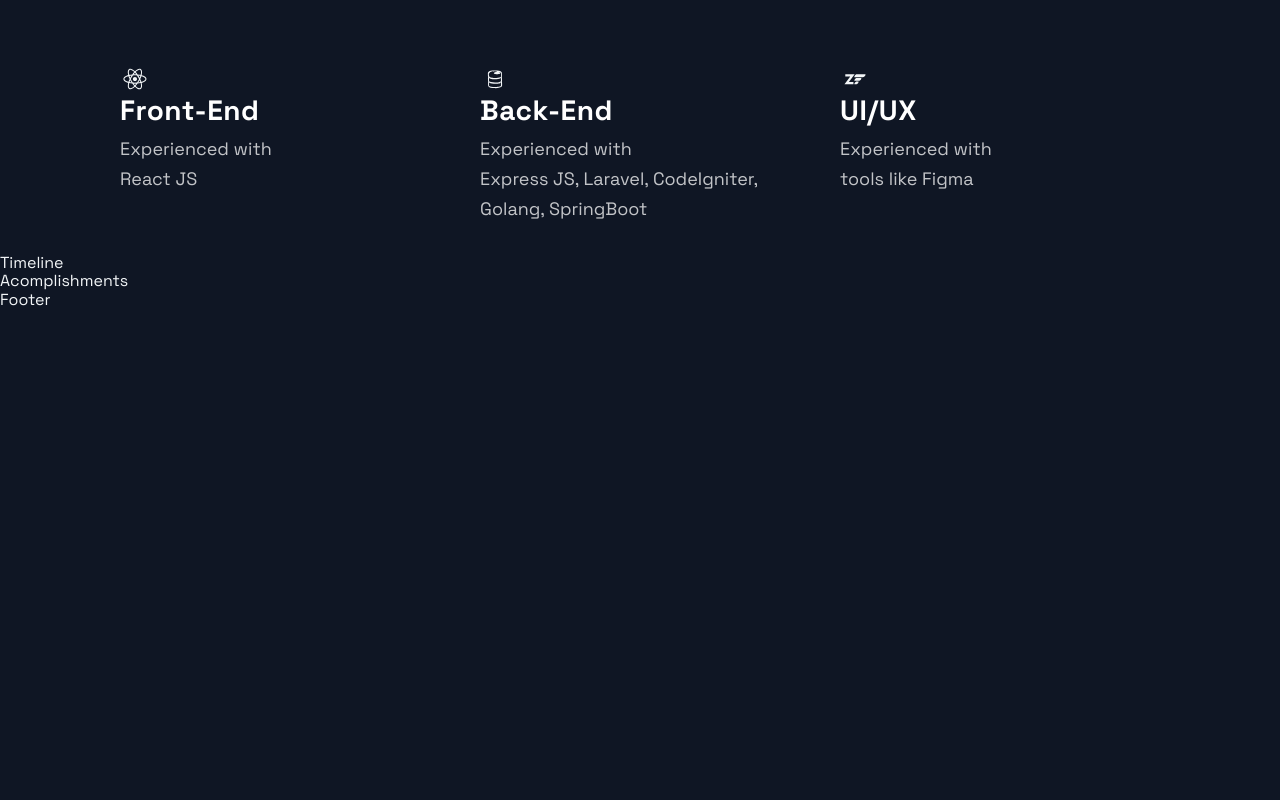
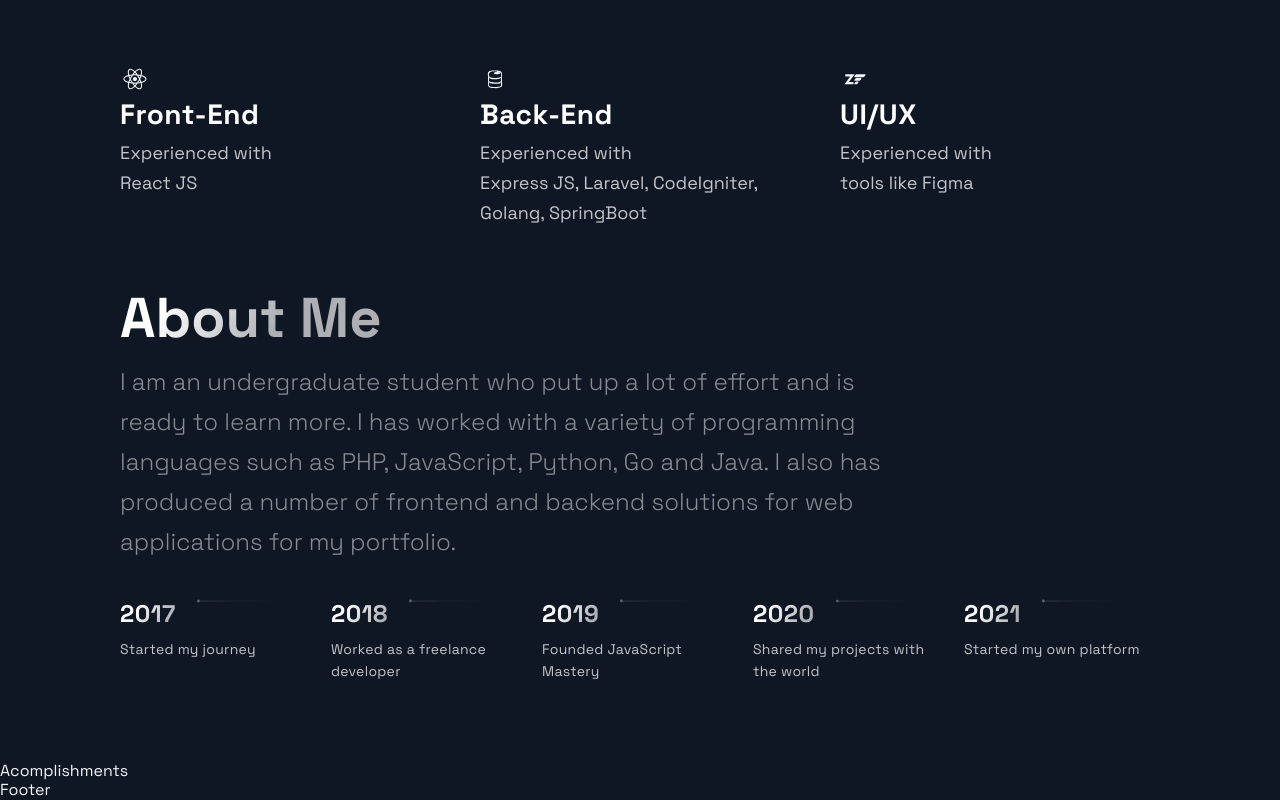
Before and after one commit to aldybw/react-portfolio, a Next.js app: page / in a window 1280 px wide. Shown: the part 2420-3220 px from the top of the page. Before the commit the page ends 2730 px from the top, so only its background shows below. Built offline with nearby package versions, Linux system fonts and the light colour scheme.

Commit message:
added timeline

```diff
--- a/src/components/Technologies/Technologies.js
+++ b/src/components/Technologies/Technologies.js
@@ -26,7 +26,9 @@
     </SectionText>
     <List>
       <ListItem>
-        <DiReact size="3rem" />
+        <picture>
+          <DiReact size="3rem" />
+        </picture>
         <ListContainer>
           <ListTitle>Front-End</ListTitle>
           <ListParagraph>
@@ -36,7 +38,9 @@
         </ListContainer>
       </ListItem>
       <ListItem>
-        <DiFirebase size="3rem" />
+        <picture>
+          <DiFirebase size="3rem" />
+        </picture>
         <ListContainer>
           <ListTitle>Back-End</ListTitle>
           <ListParagraph>
@@ -46,7 +50,9 @@
         </ListContainer>
       </ListItem>
       <ListItem>
-        <DiZend size="3rem" />
+        <picture>
+          <DiZend size="3rem" />
+        </picture>
         <ListContainer>
           <ListTitle>UI/UX</ListTitle>
           <ListParagraph>
--- a/src/components/TimeLine/TimeLine.js
+++ b/src/components/TimeLine/TimeLine.js
@@ -22,42 +22,125 @@
 const TOTAL_CAROUSEL_COUNT = TimeLineData.length;
 
 const Timeline = () => {
-  // const [activeItem, setActiveItem] = useState(0);
-  // const carouselRef = useRef();
+  const [activeItem, setActiveItem] = useState(0);
+  const carouselRef = useRef();
 
-  // const scroll = (node, left) => {
-  //   return node.scrollTo({ left, behavior: 'smooth' });
-  // }
+  const scroll = (node, left) => {
+    return node.scrollTo({ left, behavior: "smooth" });
+  };
 
-  // const handleClick = (e, i) => {
-  //   e.preventDefault();
+  const handleClick = (e, i) => {
+    e.preventDefault();
 
-  //   if (carouselRef.current) {
-  //     const scrollLeft = Math.floor(carouselRef.current.scrollWidth * 0.7 * (i / TimeLineData.length));
+    if (carouselRef.current) {
+      const scrollLeft = Math.floor(
+        carouselRef.current.scrollWidth * 0.7 * (i / TimeLineData.length)
+      );
 
-  //     scroll(carouselRef.current, scrollLeft);
-  //   }
-  // }
+      scroll(carouselRef.current, scrollLeft);
+    }
+  };
 
-  // const handleScroll = () => {
-  //   if (carouselRef.current) {
-  //     const index = Math.round((carouselRef.current.scrollLeft / (carouselRef.current.scrollWidth * 0.7)) * TimeLineData.length);
+  const handleScroll = () => {
+    if (carouselRef.current) {
+      const index = Math.round(
+        (carouselRef.current.scrollLeft /
+          (carouselRef.current.scrollWidth * 0.7)) *
+          TimeLineData.length
+      );
 
-  //     setActiveItem(index);
-  //   }
-  // }
+      setActiveItem(index);
+    }
+  };
 
   // // snap back to beginning of scroll when window is resized
   // // avoids a bug where content is covered up if coming from smaller screen
-  // useEffect(() => {
-  //   const handleResize = () => {
-  //     scroll(carouselRef.current, 0);
-  //   }
+  useEffect(() => {
+    const handleResize = () => {
+      scroll(carouselRef.current, 0);
+    };
 
-  //   window.addEventListener('resize', handleResize);
-  // }, []);
+    window.addEventListener("resize", handleResize);
+  }, []);
 
-  return <div>Timeline</div>;
+  return (
+    <Section id="about">
+      <SectionTitle>About Me</SectionTitle>
+      <SectionText>
+        I am an undergraduate student who put up a lot of effort and is ready to
+        learn more. I has worked with a variety of programming languages such as
+        PHP, JavaScript, Python, Go and Java. I also has produced a number of
+        frontend and backend solutions for web applications for my portfolio.
+      </SectionText>
+      <CarouselContainer ref={carouselRef} onScroll={handleScroll}>
+        <>
+          {TimeLineData.map((item, index) => (
+            <CarouselMobileScrollNode
+              key={index}
+              final={index === TOTAL_CAROUSEL_COUNT - 1}
+            >
+              <CarouselItem
+                index={index}
+                id={`carousel__item-${index}`}
+                active={activeItem}
+                onClick={(e) => handleClick(e, index)}
+              >
+                <CarouselItemTitle>
+                  {item.year}
+                  <CarouselItemImg
+                    width="208"
+                    height="6"
+                    viewBox="0 0 208 6"
+                    fill="none"
+                    xmlns="http://www.w3.org/2000/svg"
+                  >
+                    <path
+                      fill-rule="evenodd"
+                      clip-rule="evenodd"
+                      d="M2.5 5.5C3.88071 5.5 5 4.38071 5 3V3.5L208 3.50002V2.50002L5 2.5V3C5 1.61929 3.88071 0.5 2.5 0.5C1.11929 0.5 0 1.61929 0 3C0 4.38071 1.11929 5.5 2.5 5.5Z"
+                      fill="url(#paint0_linear)"
+                      fill-opacity="0.33"
+                    />
+                    <defs>
+                      <linearGradient
+                        id="paint0_linear"
+                        x1="-4.30412e-10"
+                        y1="0.5"
+                        x2="208"
+                        y2="0.500295"
+                        gradientUnits="userSpaceOnUse"
+                      >
+                        <stop stop-color="white" />
+                        <stop
+                          offset="0.79478"
+                          stop-color="white"
+                          stop-opacity="0"
+                        />
+                      </linearGradient>
+                    </defs>
+                  </CarouselItemImg>
+                </CarouselItemTitle>
+                <CarouselItemText>{item.text}</CarouselItemText>
+              </CarouselItem>
+            </CarouselMobileScrollNode>
+          ))}
+        </>
+      </CarouselContainer>
+      <CarouselButtons>
+        {TimeLineData.map((item, index) => (
+          <CarouselButton
+            key={index}
+            index={index}
+            active={activeItem}
+            onClick={(e) => handleClick(e, index)}
+            type="button"
+          >
+            <CarouselButtonDot active={activeItem} />
+          </CarouselButton>
+        ))}
+      </CarouselButtons>
+    </Section>
+  );
 };
 
 export default Timeline;
```
